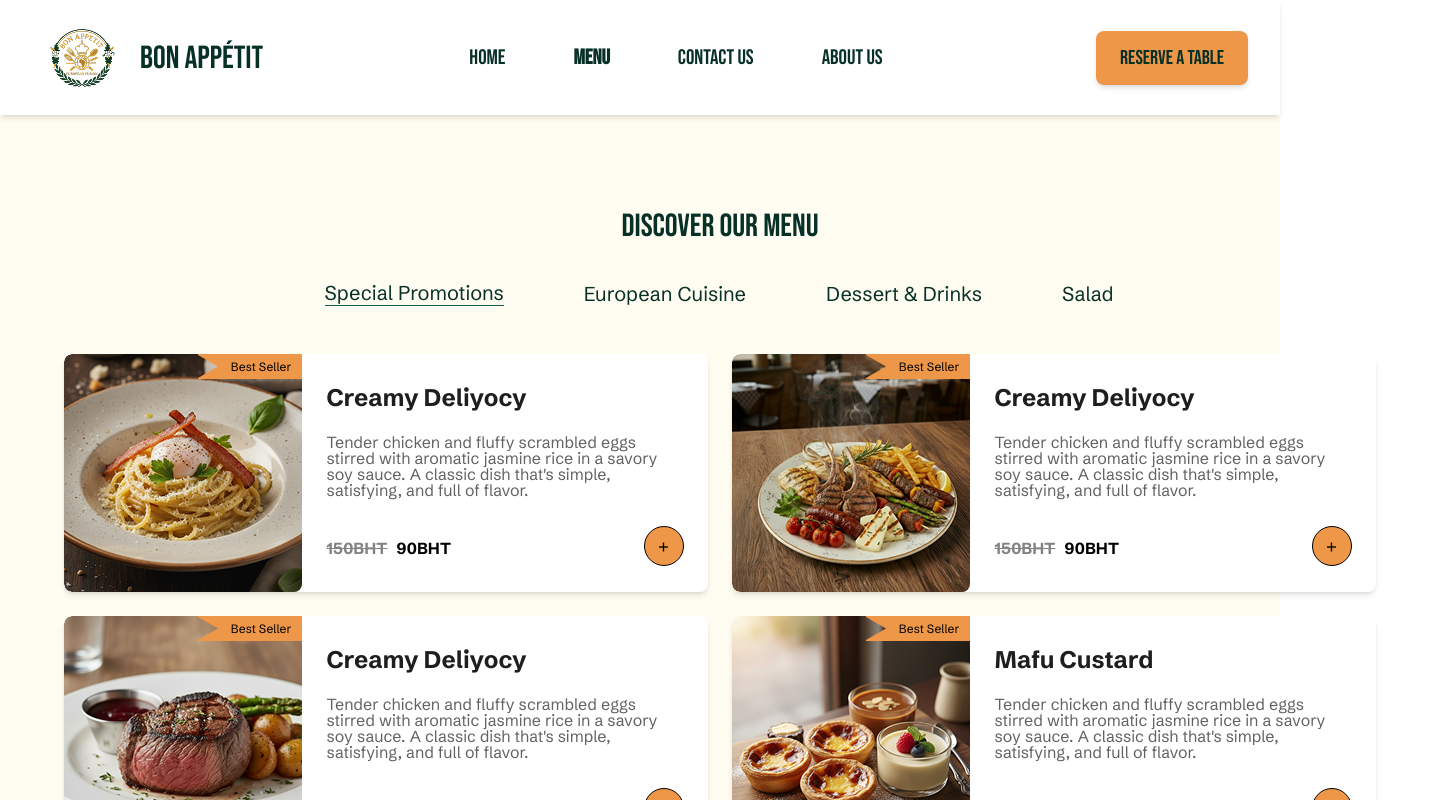
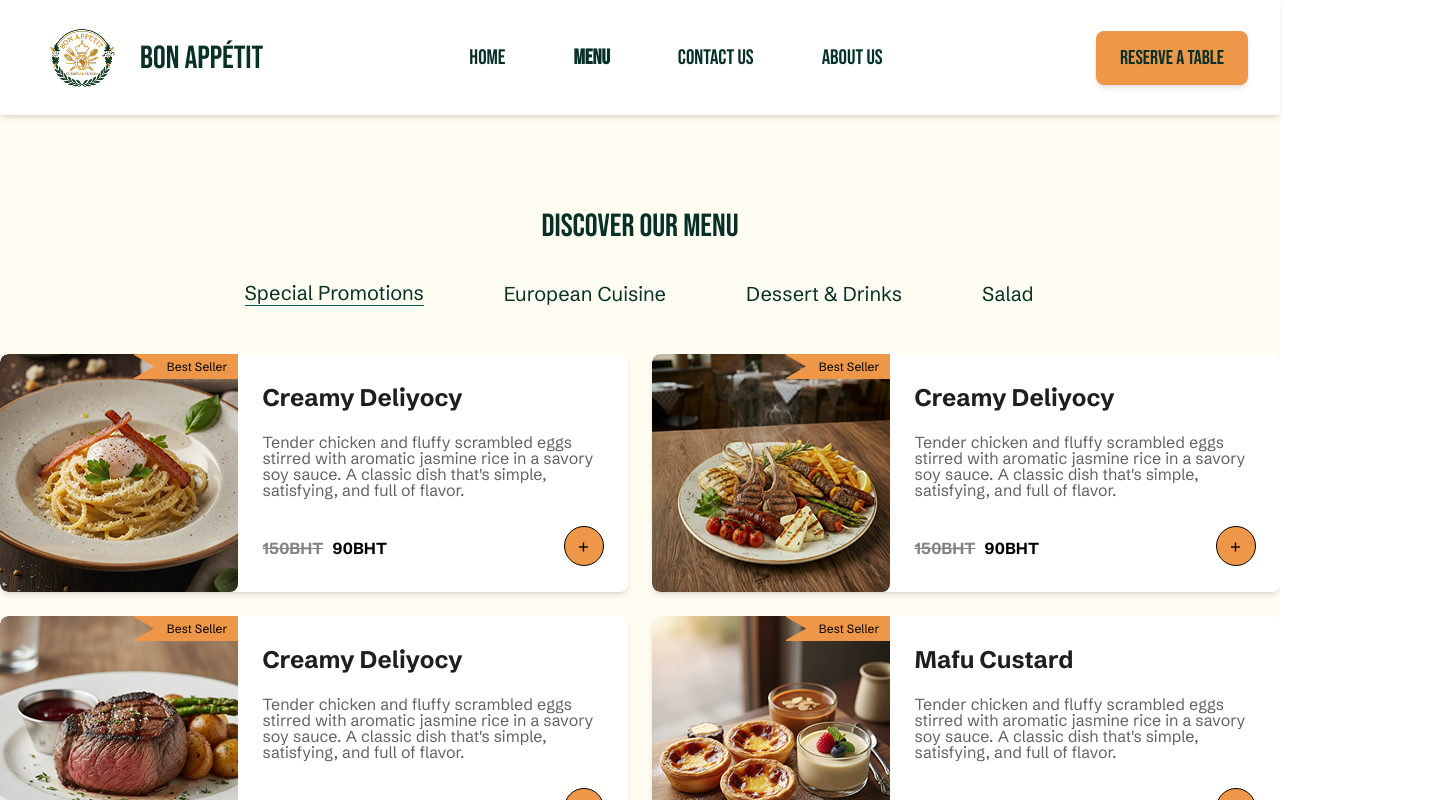
Before and after one commit to OrionLynn19/restaurant-bon-appetit, a Next.js app: page /menu in a window 1280 px wide. Shown: the top 800 px of the page, 1440 px wide, since content can reach past the window. Built offline with nearby package versions, Linux system fonts and the light colour scheme.

Commit message:
fix:made cards responsive

```diff
--- a/src/components/Card/OurMenuCard.tsx
+++ b/src/components/Card/OurMenuCard.tsx
@@ -21,9 +21,9 @@ export default function OurMenuCard(props: OurMenuCardProps) {
   };
 
   return (
-    <div className="md:bg-white rounded-lg md:shadow-md flex flex-col items-center gap-2 w-[153px] h-[243px] md:flex-row md:w-[644px] md:h-[238px] md:gap-0 md:overflow-hidden md:relative">
+    <div className="md:bg-white rounded-lg md:shadow-md flex flex-col items-center gap-2 w-[153px] h-[243px] md:flex-row md:w-full md:max-w-[644px] md:h-[238px] md:gap-0 md:overflow-hidden md:relative">
       {/* Left: Image */}
-      <div className="relative flex justify-center items-center w-[153px] h-[153px] md:w-[238px] md:h-[238px] md:rounded-tl-[8px] md:rounded-bl-[8px] overflow-hidden">
+      <div className="relative flex justify-center items-center w-[153px] h-[153px] md:w-[238px] md:h-[238px] md:rounded-tl-[8px] md:rounded-bl-[8px] overflow-hidden md:flex-shrink-0">
         <Image
           src={image}
           alt={name}
@@ -99,7 +99,7 @@ export default function OurMenuCard(props: OurMenuCardProps) {
         )}
       </div>
       {/* Right: Content (all content padded together) */}
-      <div className="flex flex-col justify-between gap-2 w-[146px] h-[70px] md:w-[406px] md:h-[238px] md:py-[26px] md:px-[24.5px]">
+      <div className="flex flex-col justify-between gap-2 w-[146px] h-[70px] md:w-full md:flex-1 md:h-[238px] md:py-[26px] md:px-[24.5px]">
         <div className="flex flex-col justify-between h-full md:gap-3">
           <div>
             <h3 className="font-schibsted font-semibold text-[14px] text-[#073027] mb-0 md:text-[24px] md:text-[#1F1D1D] md:h-[30px] md:font-semibold md:mb-[24px]">
@@ -107,7 +107,7 @@ export default function OurMenuCard(props: OurMenuCardProps) {
             </h3>
             {description && (
               <p
-                className="hidden md:block font-schibsted font-normal text-[16px] text-[#626262] md:w-[357px] md:h-[80px] md:font-normal md:leading-[1] md:tracking-[0%]"
+                className="hidden md:block font-schibsted font-normal text-[16px] text-[#626262] md:w-full md:max-w-[357px] md:h-[80px] md:font-normal md:leading-[1] md:tracking-[0%]"
                 style={{ marginBottom: 0 }}
               >
                 {description}
--- a/src/components/DiscoverOurMenu.tsx
+++ b/src/components/DiscoverOurMenu.tsx
@@ -11,13 +11,13 @@ export default function Menu() {
     (item) => item.categories && item.categories.includes(selectedCategory)
   );
   return (
-    <div className="w-full max-w-[375px] mx-auto flex flex-col gap-8 md:min-w-[1440px] md:mx-auto md:gap-12 md:items-center">
+    <div className="w-full max-w-[375px] mx-auto flex flex-col gap-8 md:max-w-[1440px] md:mx-auto md:gap-12 md:items-center">
       {/* Section 1: Title & Category Bar */}
-      <div className="w-[375px] h-[82px] flex flex-col gap-8 justify-center md:w-[1440px] md:h-auto md:gap-12 md:items-center">
-        <h2 className="w-[375px] h-[15px] text-center font-bebas text-[22px] text-[#073027] tracking-[0px] md:w-[1440px] md:h-[22px] md:text-[32px] md:capitalize font-normal leading-[1] md:text-center">
+      <div className="w-[375px] h-[82px] flex flex-col gap-8 justify-center md:w-full md:h-auto md:gap-12 md:items-center">
+        <h2 className="w-[375px] h-[15px] text-center font-bebas text-[22px] text-[#073027] tracking-[0px] md:w-full md:h-[22px] md:text-[32px] md:capitalize font-normal leading-[1] md:text-center">
           DISCOVER OUR MENU
         </h2>
-        <div className="w-[375px] h-[35px] flex items-center border-b border-[#696969] md:border-b-0 md:border-none px-4 md:w-[791px] md:h-[25px] md:mx-auto md:px-0 md:gap-[80px]">
+        <div className="w-[375px] h-[35px] flex items-center border-b border-[#696969] md:border-b-0 md:border-none px-4 md:w-full md:max-w-[791px] md:h-[25px] md:mx-auto md:px-0 md:gap-[80px]">
           <MenuCategoryBar
             selectedCategory={selectedCategory}
             onSelectCategory={setSelectedCategory}
@@ -25,7 +25,7 @@ export default function Menu() {
         </div>
       </div>
       {/* Section 2: Menu Cards */}
-      <div className="grid grid-cols-2 gap-x-[16px] md:gap-x-[24px] gap-y-[16px] md:gap-y-[24px] justify-center px-[25.5px] md:px-0 md:w-[1312px] md:mx-auto md:justify-between">
+      <div className="grid grid-cols-2 gap-x-[16px] md:gap-x-[24px] gap-y-[16px] md:gap-y-[24px] justify-center px-[25.5px] md:px-4 md:w-full md:max-w-[1312px] md:mx-auto md:justify-between xl:px-0">
         {filteredMenu.map((item, idx) => (
           <OurMenuCard
             key={idx}
```
